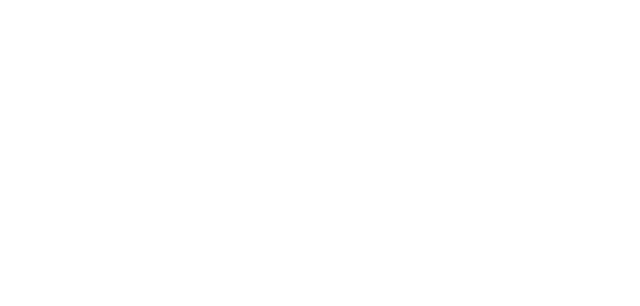
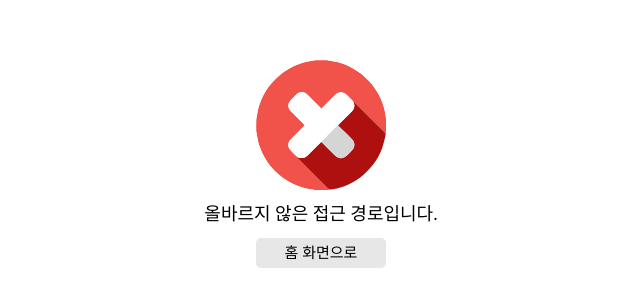
Before and after one commit to KEBBootCamp/Frontend, a React (Vite) app: page /error in a window 1280 px wide. Before the commit this address had no page. Shown: the part 160-466 px from the top of the page, without its empty margins (319-959 px from the left). Built offline with nearby package versions, Linux system fonts and the light colour scheme; a web font is replaced by a local one.

Commit message:
feat: 에러페이지 구현 및 라우터 설정 추가

```diff
--- a/src/Router.jsx
+++ b/src/Router.jsx
@@ -15,6 +15,7 @@
 import ExpertMyInfoFix from "./pages/ExpertMyInfoFix";
 import ExpertMyMatchingHistory from "./pages/ExpertMyMatchingHistory";
 import LoginPlease from "./pages/LoginPlease";
+import Error from "./pages/Error";
 
 function Router() {
     return (
@@ -35,6 +36,7 @@
                 <Route path="/expert-my-info-fix" element={<ExpertMyInfoFix />} />
                 <Route path="/expert-my-matching-history" element={<ExpertMyMatchingHistory />} />
                 <Route path="/login-please" element={<LoginPlease />} />
+                <Route path="/error" element={<Error />} />
             </Routes>
         </BrowserRouter>
     );
--- /dev/null
+++ b/src/pages/Error.jsx
@@ -0,0 +1,55 @@
+import React from "react";
+import { styled } from "styled-components";
+import { useNavigate } from "react-router-dom";
+import { IcError } from "../assets/svg/icon";
+
+function Error() {
+    const navigate = useNavigate();
+
+    const handleClickHomeButton = () => {
+        navigate("/");
+    };
+
+    return (
+        <ErrorWrapper>
+            <ErrorBoxWrapper>
+                <StyledIcError />
+                <ErrorText>올바르지 않은 접근 경로입니다.</ErrorText>
+                <HomeButton onClick={handleClickHomeButton}>홈 화면으로</HomeButton>
+            </ErrorBoxWrapper>
+        </ErrorWrapper>
+    );
+}
+
+export default Error;
+
+const ErrorWrapper = styled.div`
+    width: 100%;
+`;
+
+const ErrorBoxWrapper = styled.div`
+    display: flex;
+    flex-direction: column;
+    align-items: center;
+
+    gap: 1.5rem;
+    margin-top: 22rem;
+`;
+
+const StyledIcError = styled(IcError)`
+    width: 13rem;
+    height: 13rem;
+`;
+
+const ErrorText = styled.p`
+    font-size: 1.8rem;
+`;
+
+const HomeButton = styled.button`
+    width: 13rem;
+    height: 3rem;
+
+    font-size: 1.5rem;
+    background-color: rgb(231, 231, 231);
+    border-radius: 0.5rem;
+`;
```
